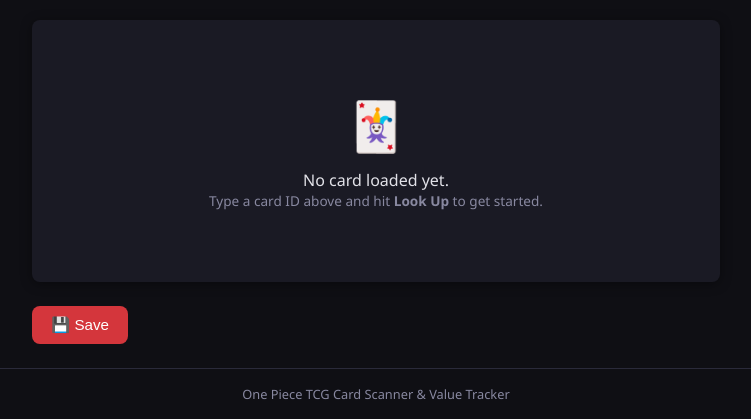
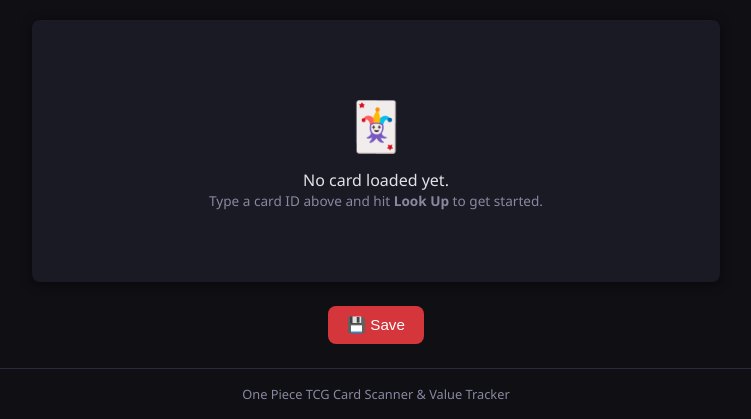
Before and after one commit to RenoMG/one-piece-tcg-scanner, a Flask app: page / in a window 1280 px wide. Shown: the part 725-1144 px from the top of the page, without its empty margins (264-1015 px from the left). Run offline with Flask 3, Linux system fonts and the light colour scheme.

Commit message:
fix save/saved button centering

```diff
--- a/static/style.css
+++ b/static/style.css
@@ -116,7 +116,7 @@ main {
   gap: 1rem;
 }
 
-.scanner-controls {
+.save-controls {
   display: flex;
   flex-direction: column;
   gap: 0.75rem;
--- a/templates/index.html
+++ b/templates/index.html
@@ -186,6 +186,7 @@
 </div>
 
 <!-- ========== SAVE CARD ========== -->
+<section class="save-section">
  {% if not saved %}
   <div class="save-controls">
     <form
@@ -209,6 +210,7 @@
   </div>
 
   {% endif %}
+</section>
 
 
 {% endblock %}
```
